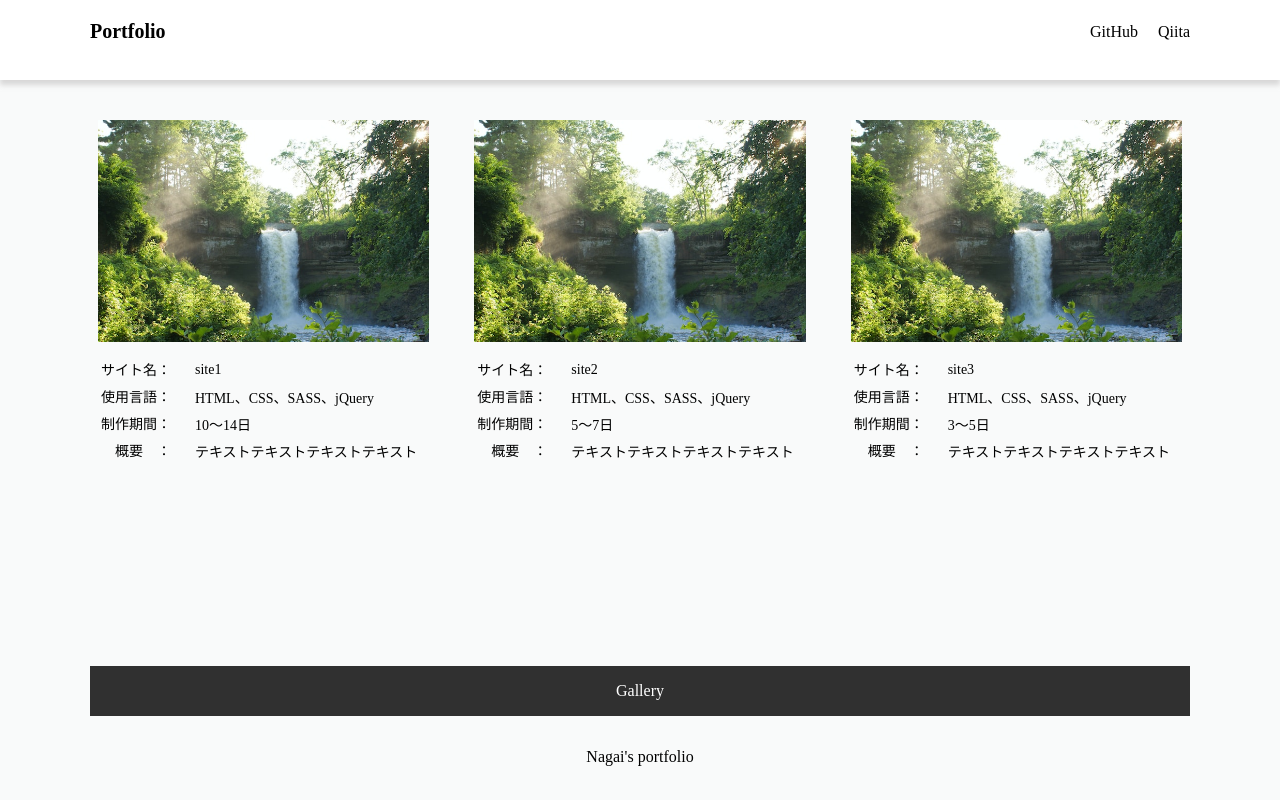
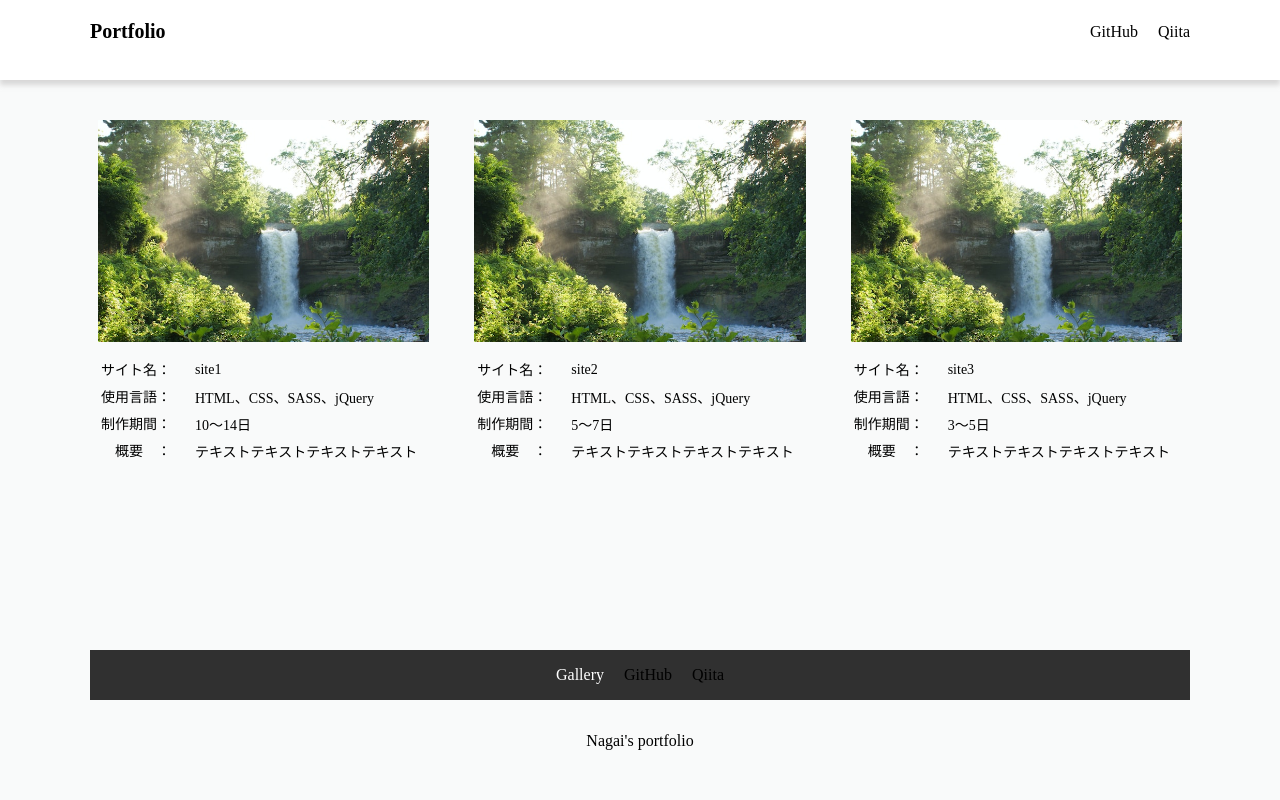
Before and after one commit to Taiki-Nagai/myPortfolio, a React (Create React App) app: page / in a window 1280 px wide. Built offline with nearby package versions, Linux system fonts and the light colour scheme.

Commit message:
add:footerにリンクを追加した

```diff
--- a/src/assets/css/Footer.css
+++ b/src/assets/css/Footer.css
@@ -10,6 +10,9 @@ footer {
 .footer {
   height: 50px;
   background-color: rgb(48, 48, 48);
+  display: flex;
+  align-items: center;
+  justify-content: center;
 }
 
 .footer-menu {
@@ -25,6 +28,10 @@ footer {
 
 .footer-text {
   line-height: 50px;
+}
+
+.links__header-link {
+  color: #fff;
 }
 
 /* サイズ小 */
--- a/src/components/Footer.tsx
+++ b/src/components/Footer.tsx
@@ -1,5 +1,6 @@
 import "../assets/css/Footer.css";
 import Container from "./Container";
+import Spacer from "./Spacer";
 
 const Footer = () => {
   const footerMenu: string = "Gallery"; // とりあえず今は一つだけ
@@ -10,6 +11,24 @@ const Footer = () => {
       <Container>
         <div className="footer">
           <p className="footer-menu">{footerMenu}</p>
+          <Spacer size={20} horizontal={true} />
+          <a
+            className="links__header-link"
+            href="https://github.com/Taiki-Nagai?tab=repositories"
+            target="_blank"
+            rel="noreferrer"
+          >
+            GitHub
+          </a>
+          <Spacer size={20} horizontal={true} />
+          <a
+            className="links__header-link"
+            href="https://qiita.com/taikiti"
+            target="_blank"
+            rel="noreferrer"
+          >
+            Qiita
+          </a>
         </div>
         <div className="footer-texts">
           <p className="footer-text">{footerText}</p>
```
